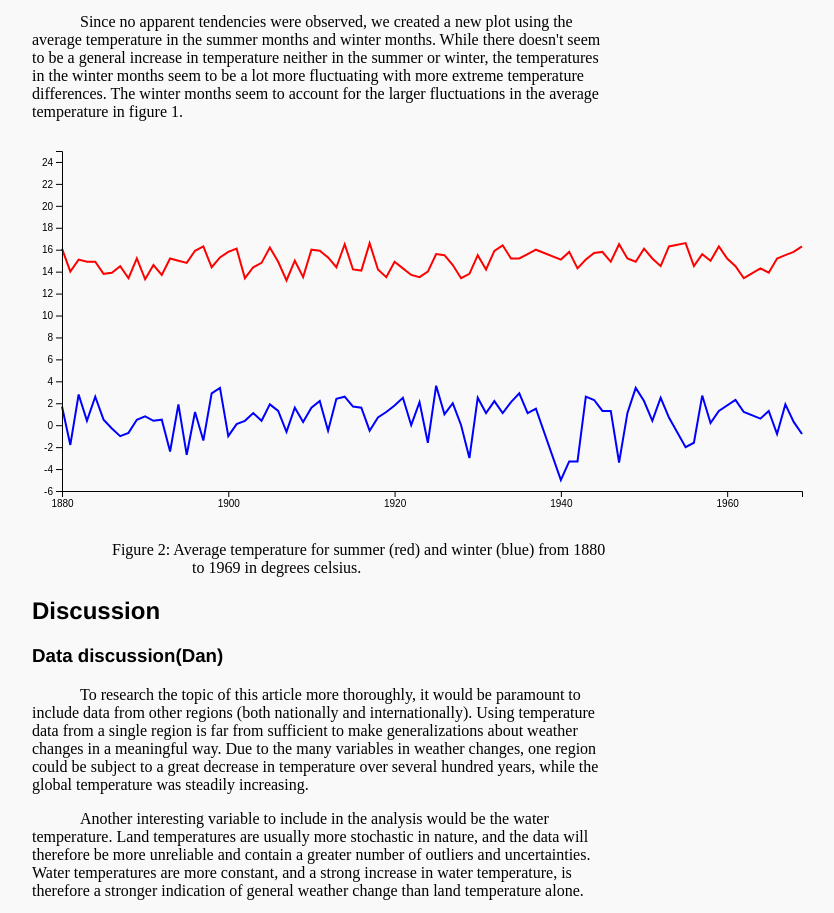
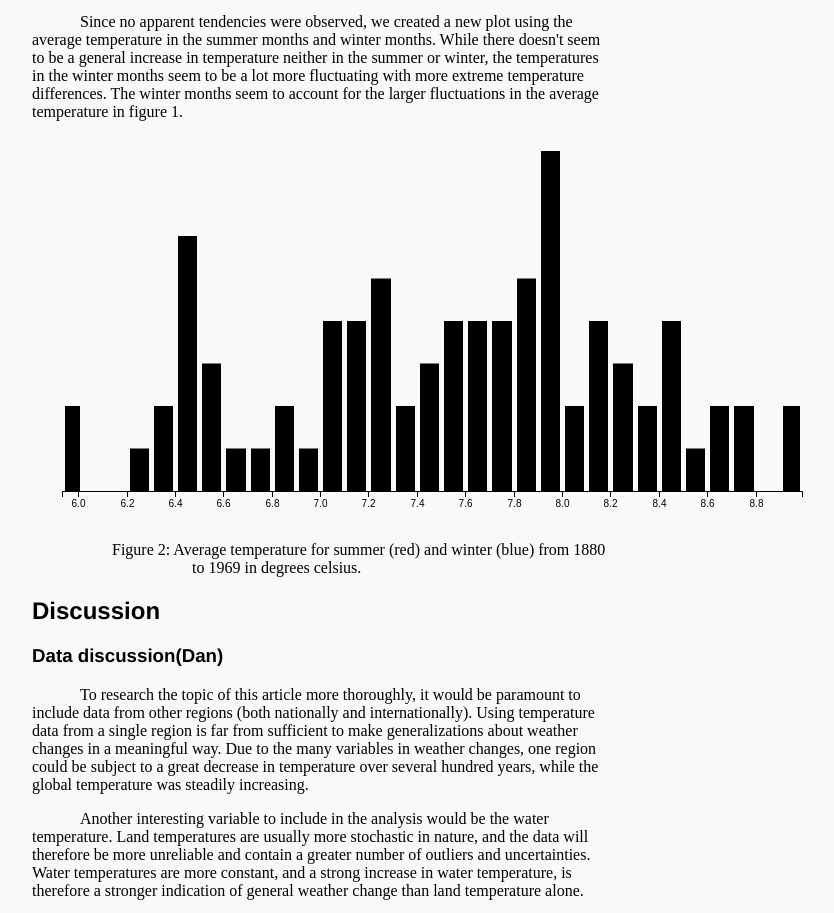
Before and after one commit to lennafans/ide2, a plain HTML site: page index.html in a window 1280 px wide. Shown: the part 1368-2281 px from the top of the page, without its empty margins (160-994 px from the left). Drawn offline with nearby package versions, Linux system fonts and the light colour scheme.

Commit message:
Added histogram chart

```diff
--- a/index.html
+++ b/index.html
@@ -29,6 +29,15 @@
         text-indent: -5rem;
         margin-left: 10rem;
       }
+
+.bar rect {
+  fill: steelblue;
+}
+
+.bar text {
+  fill: #fff;
+  font: 10px sans-serif;
+}
     </style>
 
     <h1>How has the weather changed over the past 100 years?</h1>
--- a/script.js
+++ b/script.js
@@ -26,36 +26,20 @@ function init() {
         }
     }
 
-    const data = dataMap.map(row => [row['YEAR'], row['J-J-A'], average(row)])
-                        .filter(r => r[1] < 50 && r[2] !== null)
+    const data = dataMap.map(row => [row['YEAR'], average(row)])
+                        .filter(r => r[1] < 50 && r[1] !== null)
 
-    const sdata = dataMap.map(row => [row['YEAR'], row['J-J-A']])
-                         .filter(r => r[1] < 50)
-    const wdata = dataMap.map(row => [row['YEAR'], row['D-J-F']])
-                         .filter(r => r[1] < 50)
-
-
+    // Plot 1: Average temperatures
     const xScale = d3.scaleLinear()
-        .domain([d3.min(data, d => d[0]), d3.max(data, d => d[0])])
-        .range([padding,width-padding]);
+    .domain([d3.min(data, d => d[0]), d3.max(data, d => d[0])])
+    .range([padding,width-padding]);
 
     const yScale = d3.scaleLinear()
-        .domain([0, 15])
-        .range([height-padding, padding]);
+    .domain([0, 15])
+    .range([height-padding, padding]);
 
-    const nyScale = d3.scaleLinear()
-        .domain([-6, 25])
-        .range([height-padding, padding]);
+    const line = d3.line().x(a => xScale(a[0])).y(a => yScale(a[1]))
 
-    const line = d3.line()
-        .x(a => xScale(a[0]))
-        .y(a => yScale(a[2]))
-
-    const nline = d3.line()
-        .x(a => xScale(a[0]))
-        .y(a => nyScale(a[1]))
-
-    // Plot 1: Average temperatures
     d3.select("#plot2")
         .append("path")
         .attr('stroke-width', 2)
@@ -72,28 +56,30 @@ function init() {
         .attr('transform', 'translate('+padding+', 0)')
         .call(d3.axisLeft(yScale));
 
-    // Plot 2 - Summer vs winter temperature
+    // Plot 2: Histogram of average temperatures
+    const bins = d3.histogram()
+                   .domain([d3.min(data, d => d[1]), d3.max(data, d => d[1])])
+                   .thresholds(yScale.ticks(200))(data.map(d => d[1]));
+    const xBinScale = d3.scaleLinear()
+        .domain([d3.min(bins.map(d => d.x0)), d3.max(bins.map(d => d.x1))])
+        .rangeRound([padding, width - padding]);
+    const yBinScale = d3.scaleLinear()
+        .domain([0, d3.max(bins, d => d.length)])
+        .range([height - padding, padding]);
+    const bars = d3.select("#plot3")
+        .selectAll("rect")
+        .data(bins)
+        .enter()
+        .append("rect")
+        .attr("transform", d => "translate(" + xBinScale(d.x0) + "," + yBinScale(d.length) + ")")
+
+    bars.attr("x", 3)
+        .attr("width", d => Math.max(15, xBinScale(d.x1) - xBinScale(d.x0) - 5))
+        .attr("height", d => height - yBinScale(d.length) - padding)
     d3.select("#plot3")
-        .append("path")
-        .attr('stroke-width', 2)
-        .attr('fill', "transparent")
-        .attr('stroke', 'blue')
-        .attr('d', nline(wdata))
-
-    d3.select("#plot3")
-        .append("path")
-        .attr('stroke-width', 2)
-        .attr('fill', "transparent")
-        .attr('stroke', 'red')
-        .attr('d', nline(sdata))
-
-    d3.select("#plot3")
-        .append('g')
-        .attr('transform', 'translate(0,' + (height - padding) + ')')
-        .call(d3.axisBottom(xScale).ticks(4).tickFormat(formatter));
-    d3.select("#plot3")
-        .append('g')
-        .attr('transform', 'translate('+padding+', 0)')
-        .call(d3.axisLeft(nyScale));
+    .append("g")
+    .attr("class", "axis axis--x")
+    .attr("transform", "translate(0," + (height - padding) + ")")
+    .call(d3.axisBottom(xBinScale));
   });
 }
```
